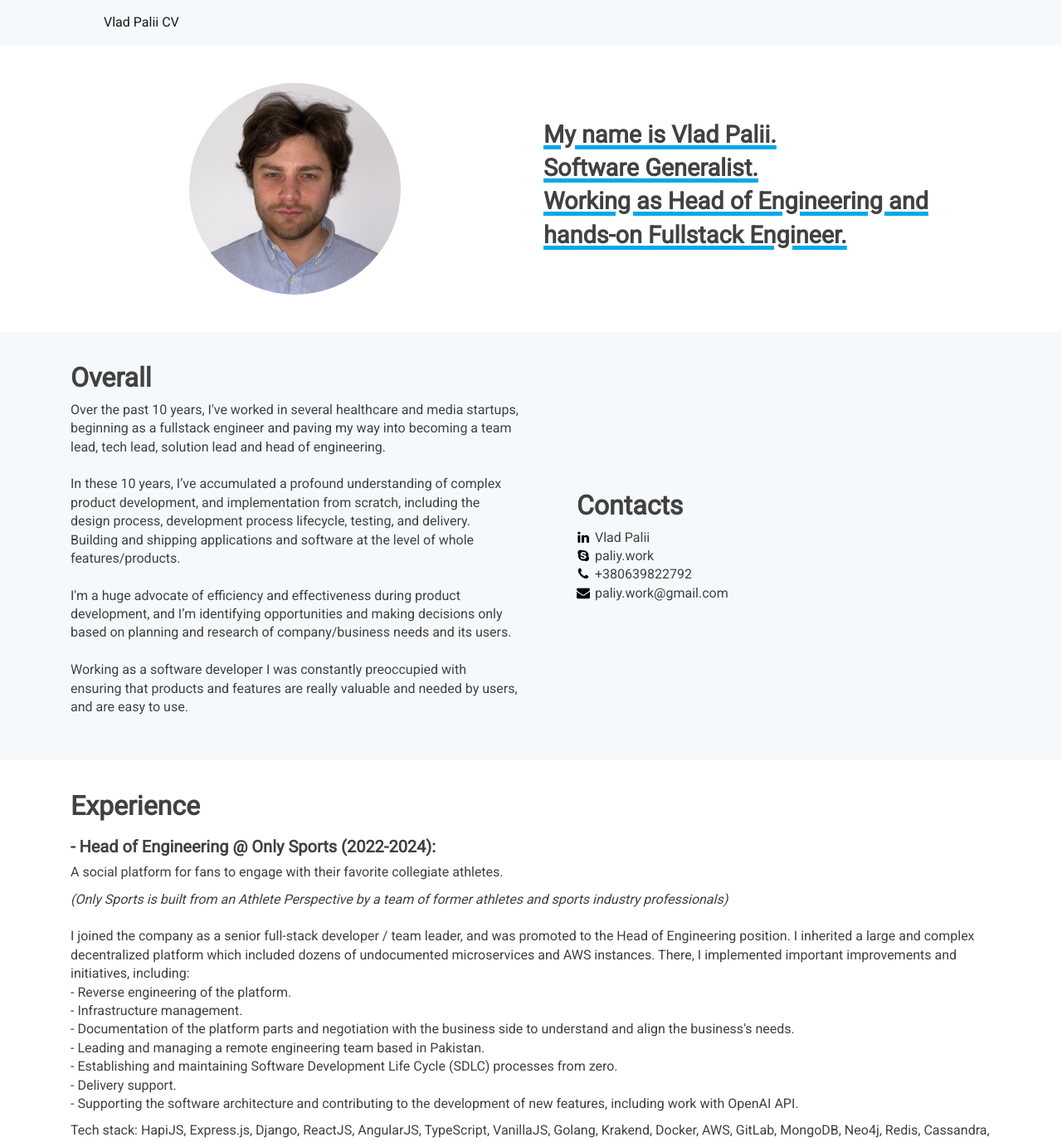
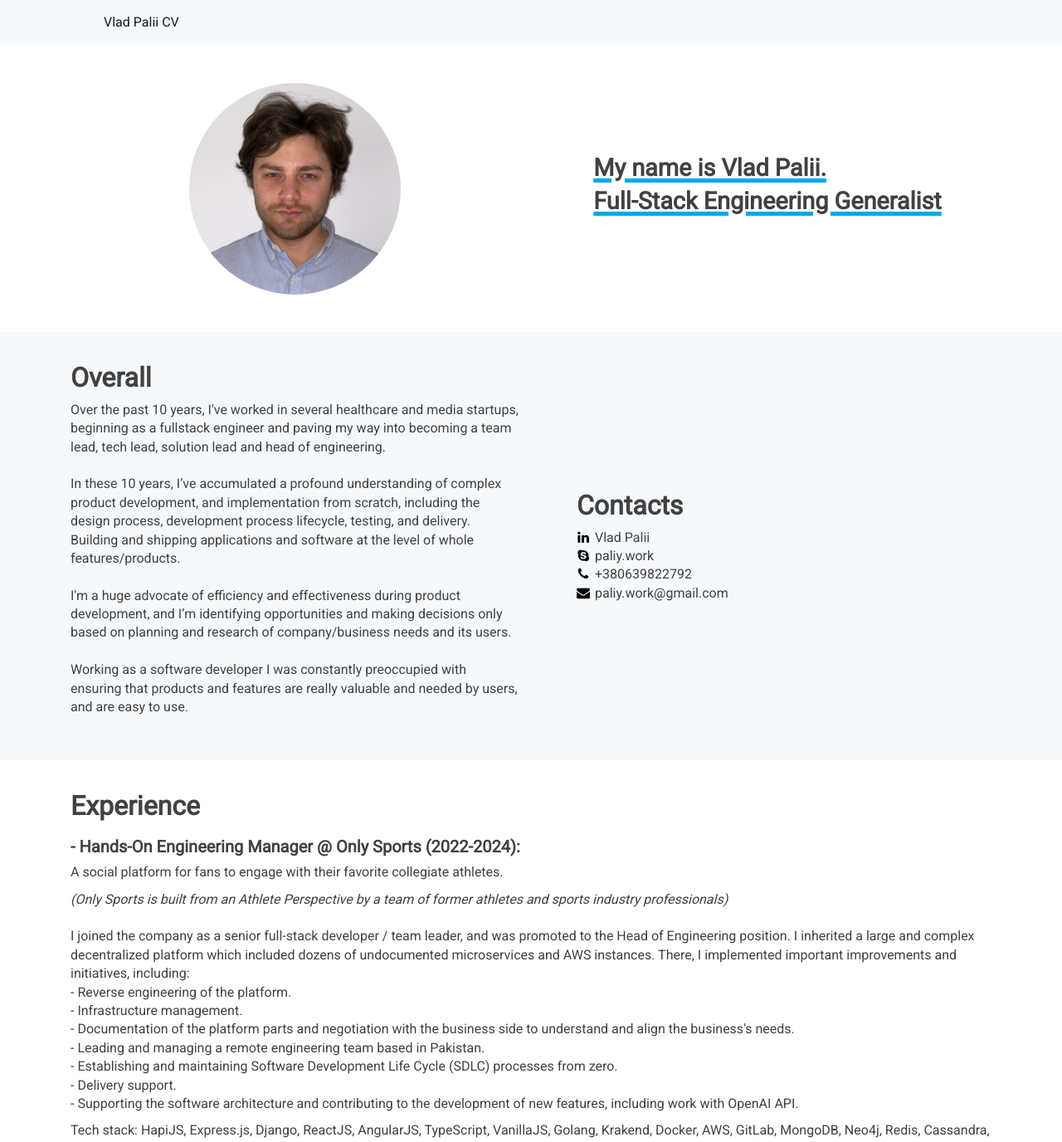
Before and after one commit to vlad-palii/vlad-palii.github.io, a React app: page / in a window 1280 px wide. Shown: the top 1376 px of the page at 83% size. Built offline with nearby package versions, Linux system fonts and the light colour scheme; a web font is replaced by a local one.

Commit message:
Upd main job title and OS position.

```diff
--- a/src/components/cv.js
+++ b/src/components/cv.js
@@ -15,7 +15,7 @@ export default function CV() {
             </div>
             <div className='col-sm vertical-col-sm'>
               <p className='avatar-description text-underline'>
-                My name is Vlad Palii. <br /> Software Generalist. <br /> Working as Head of Engineering and hands-on Fullstack Engineer.
+                My name is Vlad Palii. <br /> Full-Stack Engineering Generalist
               </p>
             </div>
           </div>
@@ -151,7 +151,7 @@ export default function CV() {
           <div className='row'>
             <div className='col-sm'>
               <div className=''>
-                <h5> - Head of Engineering @ Only Sports (2022-2024):</h5>
+                <h5> - Hands-On Engineering Manager @ Only Sports (2022-2024):</h5>
                 <p>
                   A social platform for fans to engage with their favorite collegiate athletes.
                 </p>
```
